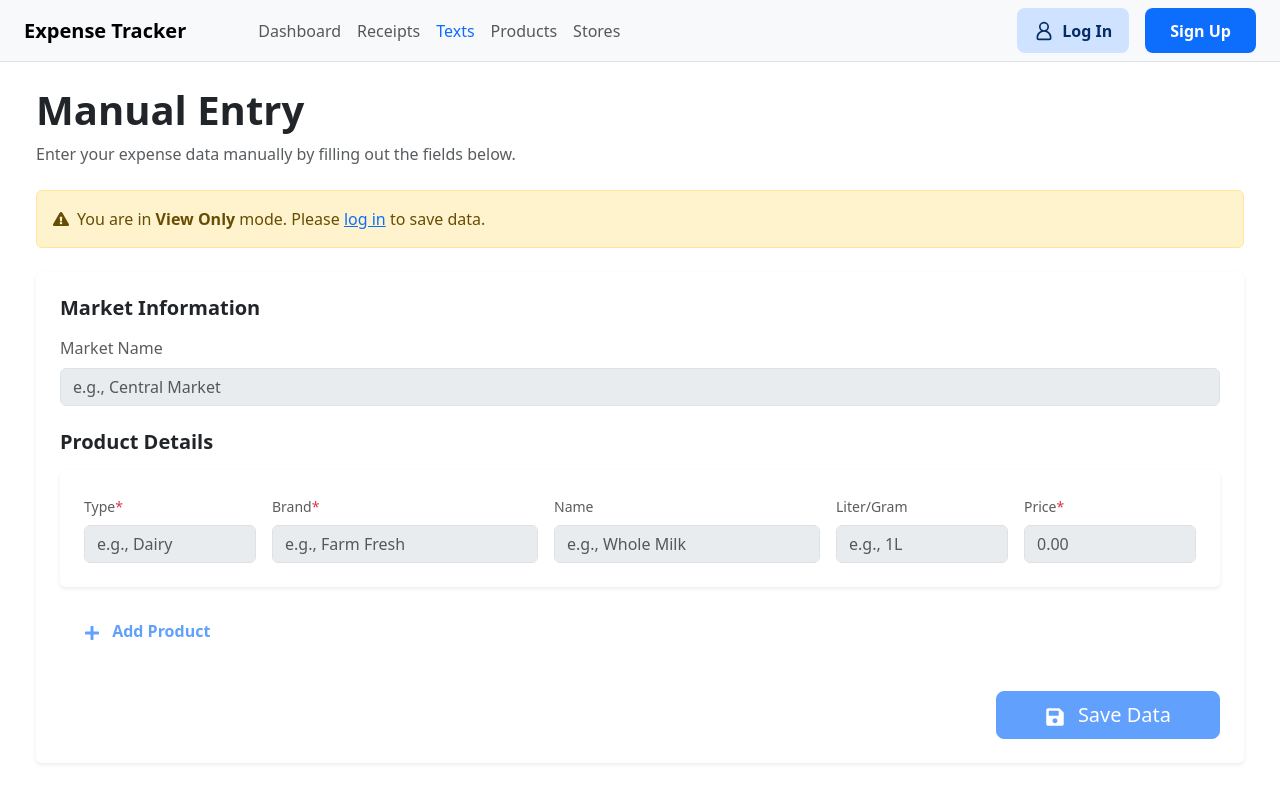
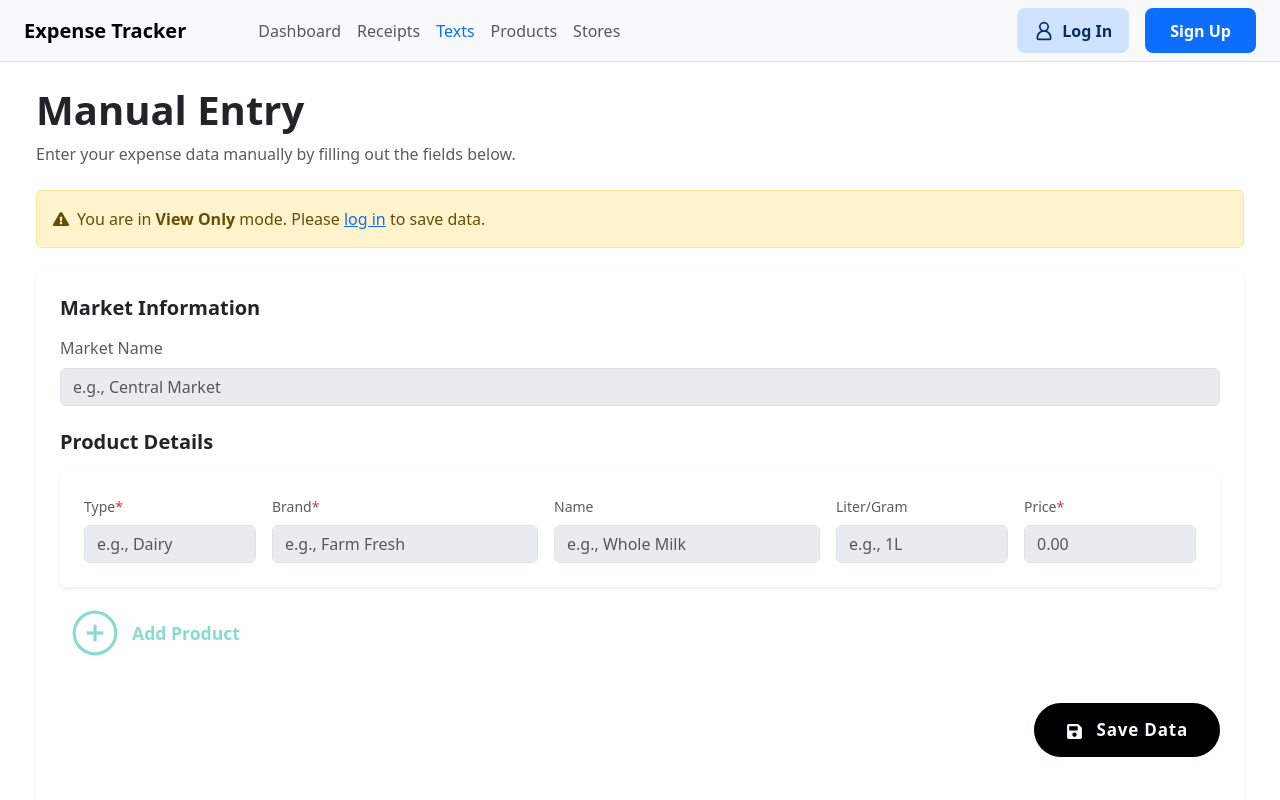
Before and after one commit to HarunUYGUC/Expense-Tracker, a React (Vite) app: page /texts in a window 1280 px wide. Shown: the top 800 px of the page. Built offline with nearby package versions, Linux system fonts and the light colour scheme; no server answers.

Commit message:
ManualEntry Animations added

```diff
--- a/src/App.css
+++ b/src/App.css
@@ -390,3 +390,113 @@
   transform: translate(2px ,2px);
 }
 /* Animated Logout Button Finished */
+
+/* Save Button Animation */
+.save-btn {
+ outline: none;
+ cursor: pointer;
+ border: none;
+ padding: 0.9rem 2rem;
+ margin: 0;
+ font-family: inherit;
+ font-size: inherit;
+ position: relative;
+ display: inline-block;
+ letter-spacing: 0.05rem;
+ font-weight: 700;
+ font-size: 17px;
+ border-radius: 500px;
+ overflow: hidden;
+ background: #66ff66;
+ color: ghostwhite;
+}
+
+.save-btn span {
+ position: relative;
+ z-index: 10;
+ transition: color 0.4s;
+}
+
+.save-btn:hover span {
+ color: black;
+}
+
+.save-btn::before,
+.save-btn::after {
+ position: absolute;
+ top: 0;
+ left: 0;
+ width: 100%;
+ height: 100%;
+ z-index: 0;
+}
+
+.save-btn::before {
+ content: "";
+ background: #000;
+ width: 120%;
+ left: -10%;
+ transform: skew(30deg);
+ transition: transform 0.4s cubic-bezier(0.3, 1, 0.8, 1);
+}
+
+.save-btn:hover::before {
+ transform: translate3d(100%, 0, 0);
+}
+/* Save Button Animation Finished */
+
+/* Add Button Animation */
+.add-btn {
+  cursor: pointer;
+  outline: none;
+  border: none;
+  background: transparent;
+  padding: 5px 10px;
+  display: flex;
+  align-items: center;
+  justify-content: center;
+  gap: 12px;
+
+  color: #14b8a6;
+  font-weight: 700;
+  font-size: 1.1rem;
+  transition: color 0.3s ease-in-out;
+}
+
+.add-btn:disabled {
+  opacity: 0.5;
+  cursor: not-allowed;
+}
+
+.add-btn svg {
+  transition: transform 0.3s ease-in-out;
+}
+
+.add-btn svg path {
+  stroke: #14b8a6;
+  fill: none;
+  transition: all 0.3s ease-in-out;
+}
+
+.add-btn:hover svg {
+  transform: rotate(90deg);
+}
+
+.add-btn:hover svg path:first-child {
+  fill: #115e59;
+  stroke: #115e59;
+}
+
+.add-btn:hover svg path:not(:first-child) {
+  stroke: #ffffff;
+}
+
+.add-btn:hover {
+  color: #115e59;
+}
+
+.add-btn:active svg path:first-child {
+  fill: #0d9488;
+  stroke: #0d9488;
+}
+/* Add Button Animation Finished */
--- a/src/pages/ManualEntry.jsx
+++ b/src/pages/ManualEntry.jsx
@@ -278,13 +278,48 @@ function ManualEntry() {
                             </div>
                         </div>
                         ))}
-                      <button className="btn btn-primary-subtle text-primary fw-bold border-0 py-2 px-4 mt-2" onClick={addProductRow} disabled={isDisabled}><FaPlus className="me-2" /> Add Product</button>
+                      <button
+                        className="add-btn"
+                        onClick={addProductRow}
+                        disabled={isDisabled}
+                        title="Add New Row"
+                      >
+                        <svg
+                          viewBox="0 0 24 24"
+                          height="50px"
+                          width="50px"
+                          xmlns="http://www.w3.org/2000/svg"
+                        >
+                          <path
+                            strokeWidth="1.5"
+                            d="M12 22C17.5 22 22 17.5 22 12C22 6.5 17.5 2 12 2C6.5 2 2 6.5 2 12C2 17.5 6.5 22 12 22Z"
+                          ></path>
+                          <path strokeWidth="1.5" d="M8 12H16"></path>
+                          <path strokeWidth="1.5" d="M12 16V8"></path>
+                        </svg>
+                        <span>Add Product</span>
+                      </button>
                     </div>
-                    <div className="d-flex justify-content-end mt-3">
-                         <button className="btn btn-primary btn-lg px-5" onClick={handleSave} disabled={isDisabled}>
-                            {loading ? (<><span className="spinner-border spinner-border-sm me-2" role="status" aria-hidden="true"></span>Saving...</>) : (<><FaSave className="me-2" /> Save Data</>)}
-                         </button>
-                    </div>
+                  <div className="d-flex justify-content-end mt-3 pb-5">
+                    <button
+                      className="save-btn"
+                      onClick={handleSave}
+                      disabled={isDisabled}
+                    >
+                      <span>
+                        {loading ? (
+                          <>
+                            <span className="spinner-border spinner-border-sm" role="status" aria-hidden="true"></span>
+                            Saving...
+                          </>
+                        ) : (
+                          <>
+                            <FaSave className="me-2" /> Save Data
+                          </>
+                        )}
+                      </span>
+                    </button>
+                  </div>
                 </div>
              </div>
           </div>
```
